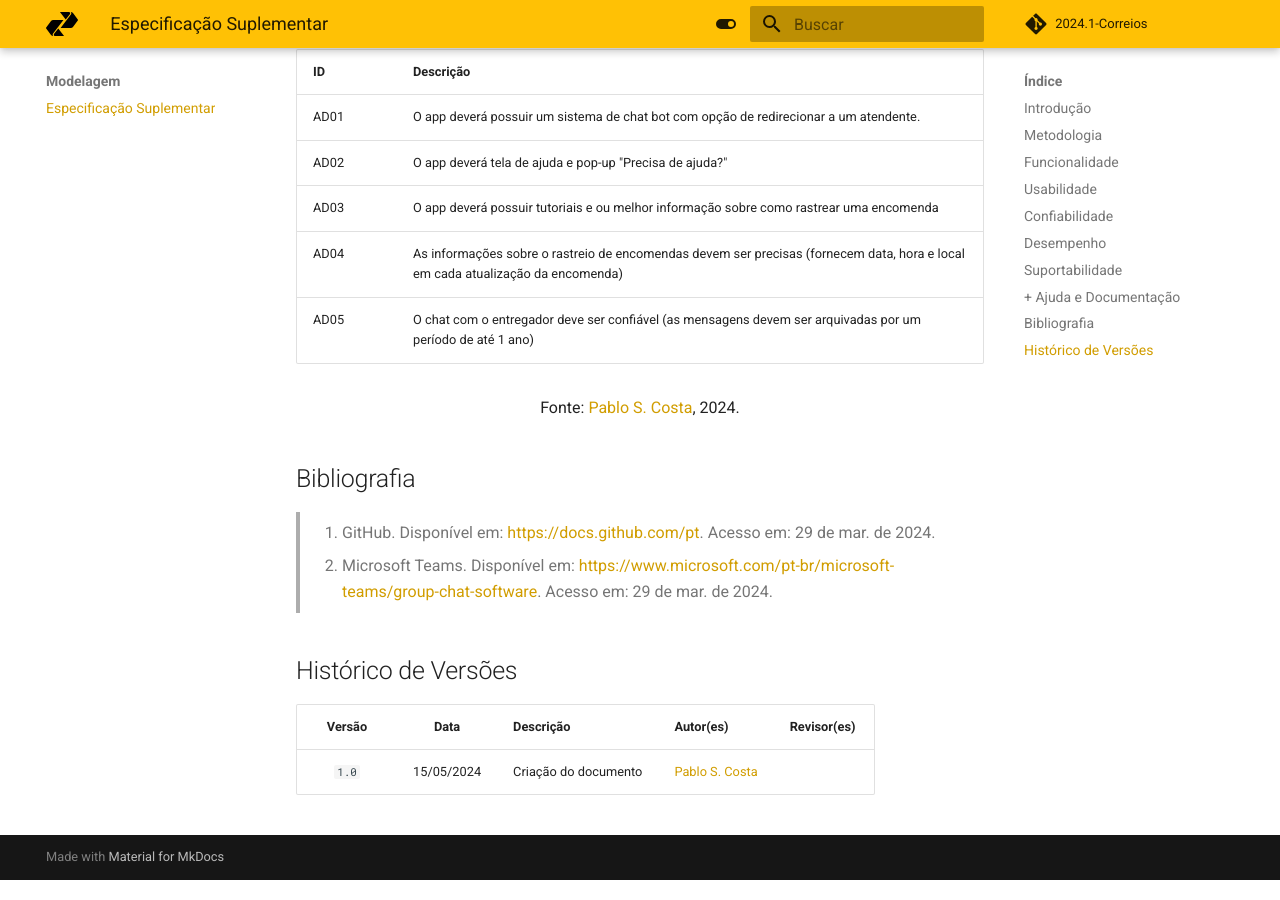
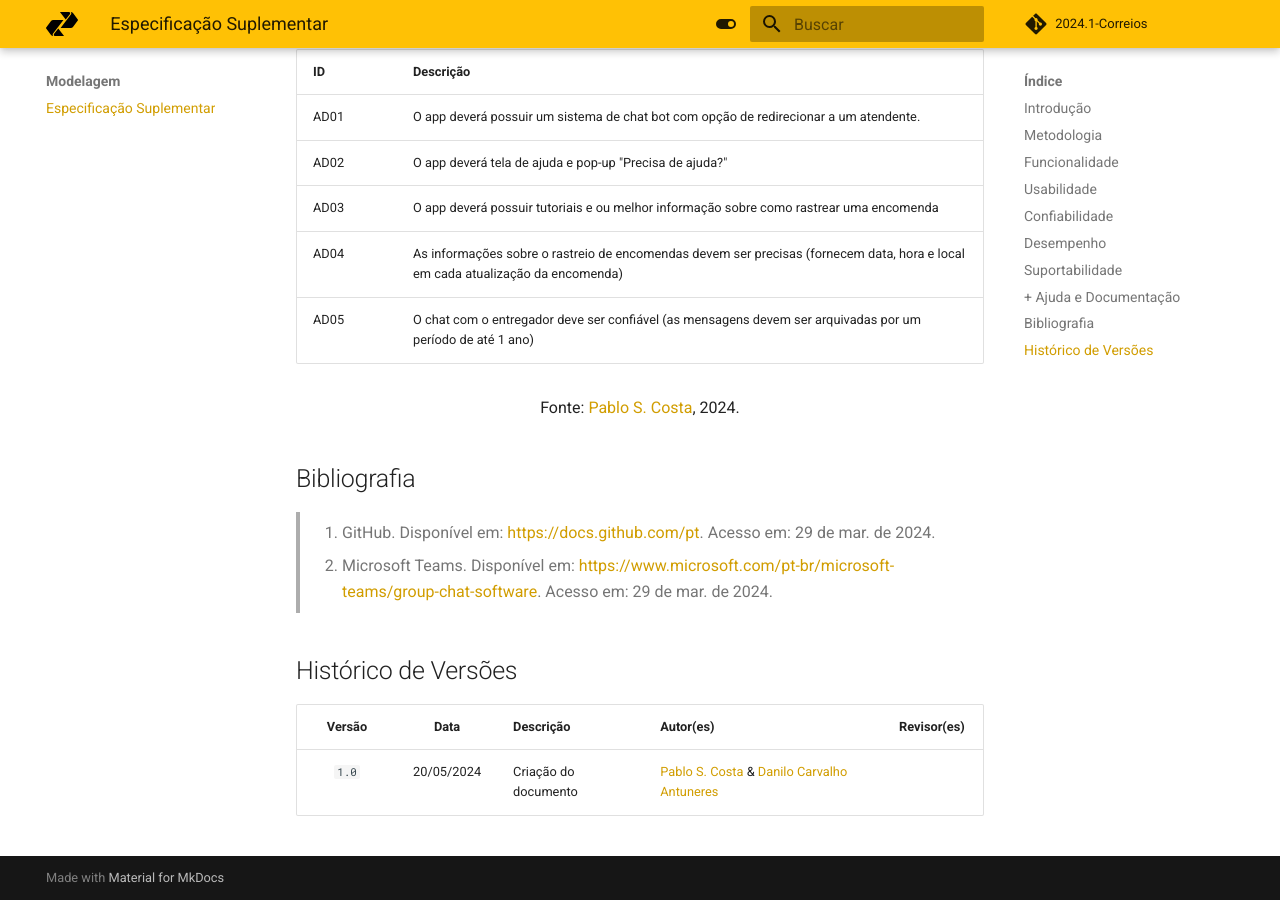
Before and after one commit to Requisitos-de-Software/2024.1-Serasa, an MkDocs documentation site: the page built from docs/modelagem/especificacao_suplementar.md, in a window 1280 px wide and 900 px high, scrolled down 4446 px. Built offline with MkDocs 1.6.1 and Material for MkDocs 9.7.7, drawn with Linux system fonts in a browser that asks for light colours; comment, search, counter and statistics services are not loaded.

Commit message:
corrigindo

```diff
--- a/docs/modelagem/especificacao_suplementar.md
+++ b/docs/modelagem/especificacao_suplementar.md
@@ -148,7 +148,7 @@ A seção de Ajuda e Documentação de um aplicativo é composta por uma série
 
 | Versão | Data | Descrição | Autor(es) | Revisor(es) |
 | :----: | :--: | --------- | ----------- | ------ |
-| `1.0`  | 15/05/2024 | Criação do documento | [Pablo S. Costa](https://github.com/pabloheika)  |  |
+| `1.0`  | 20/05/2024 | Criação do documento | [Pablo S. Costa](https://github.com/pabloheika) &  [Danilo Carvalho Antuneres](https://github.com/Danilo-Carvalho-Antunes)|  |
 
 
 [ClaudioGH]: https://github.com/claudiohsc
```
